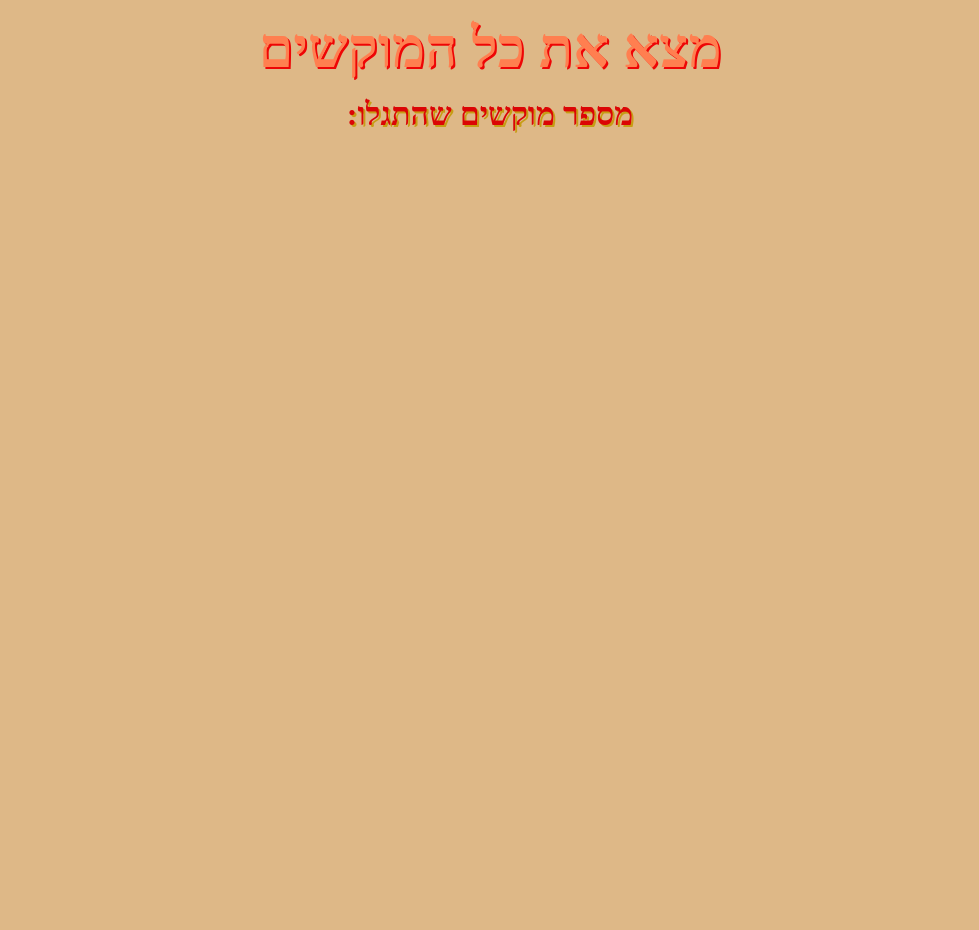
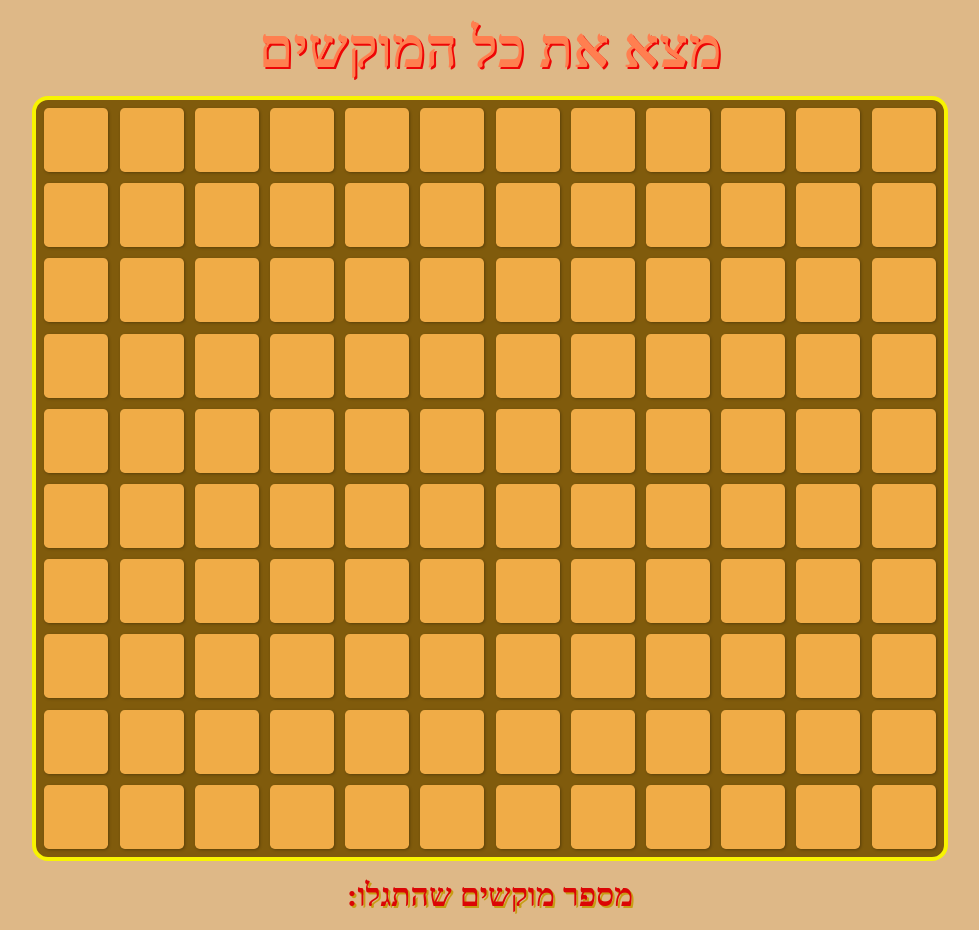
Before and after one commit to yyo6420/minesweeper, a React (Vite) app: page / in a window 1280 px wide. Shown: the whole page, without its empty margins (150-1129 px from the left). Before the commit the page ends 800 px from the top, so only its background shows below. Built offline with nearby package versions, Linux system fonts and the light colour scheme.

Commit message:
blocks is ready

```diff
--- a/src/App.jsx
+++ b/src/App.jsx
@@ -1,10 +1,14 @@
+import Board from "./components/Board";
+import "./styles/App.css";
 import { useState } from "react";
-import "./styles/App.css";
 
 function App() {
   return (
     <div className="page">
       <h1 className="pageTitle">מצא את כל המוקשים</h1>
+      <div>
+        <Board />
+      </div>
       <h2 className="counterText">
         מספר מוקשים שהתגלו:
       </h2>
--- a/src/components/Block.jsx
+++ b/src/components/Block.jsx
@@ -0,0 +1,5 @@
+function Block() {
+  return <div className="block default"></div>;
+}
+
+export default Block;
--- a/src/components/Board.jsx
+++ b/src/components/Board.jsx
@@ -1,9 +1,14 @@
+import { useState } from "react";
+import Block from "./Block";
 function Board() {
+  const [blocks, setBlocks] = useState(new Array(120).fill(""));
   return (
     <div className="gameBoard">
-
+      {blocks.map((_, index) => (
+        <Block />
+      ))}
     </div>
-  )
+  );
 }
 
-export default Board
+export default Board;
--- a/src/styles/App.css
+++ b/src/styles/App.css
@@ -22,3 +22,36 @@
   color: #db0505;
   text-shadow: 2px 2px #c79d15;
 }
+
+.gameBoard {
+  display: grid;
+  grid-template-columns: repeat(12, 1fr);
+  grid-template-rows: repeat(10, 1fr);
+  gap: 0.7rem;
+  padding: 0.5rem;
+  background-color: #805b0c;
+  border: 4px solid #f8f401;
+  border-radius: 1rem;
+}
+
+.block {
+  width: 4rem;
+  height: 4rem;
+  display: flex;
+  justify-content: center;
+  align-items: center;
+  font-size: 2rem;
+  font-family: 'Trebuchet MS', 'Lucida Sans Unicode', 'Lucida Grande', 'Lucida Sans', Arial, sans-serif;
+  border-radius: 0.3rem;
+  box-shadow: 1px 1px 3px rgba(0, 0, 0, 0.3);
+}
+
+.default {
+  background-color: #f0ac47;
+  color: #1d428a;
+}
+
+.default:hover {
+  background-color: #ddb91b;
+  cursor: grab;
+}
```
